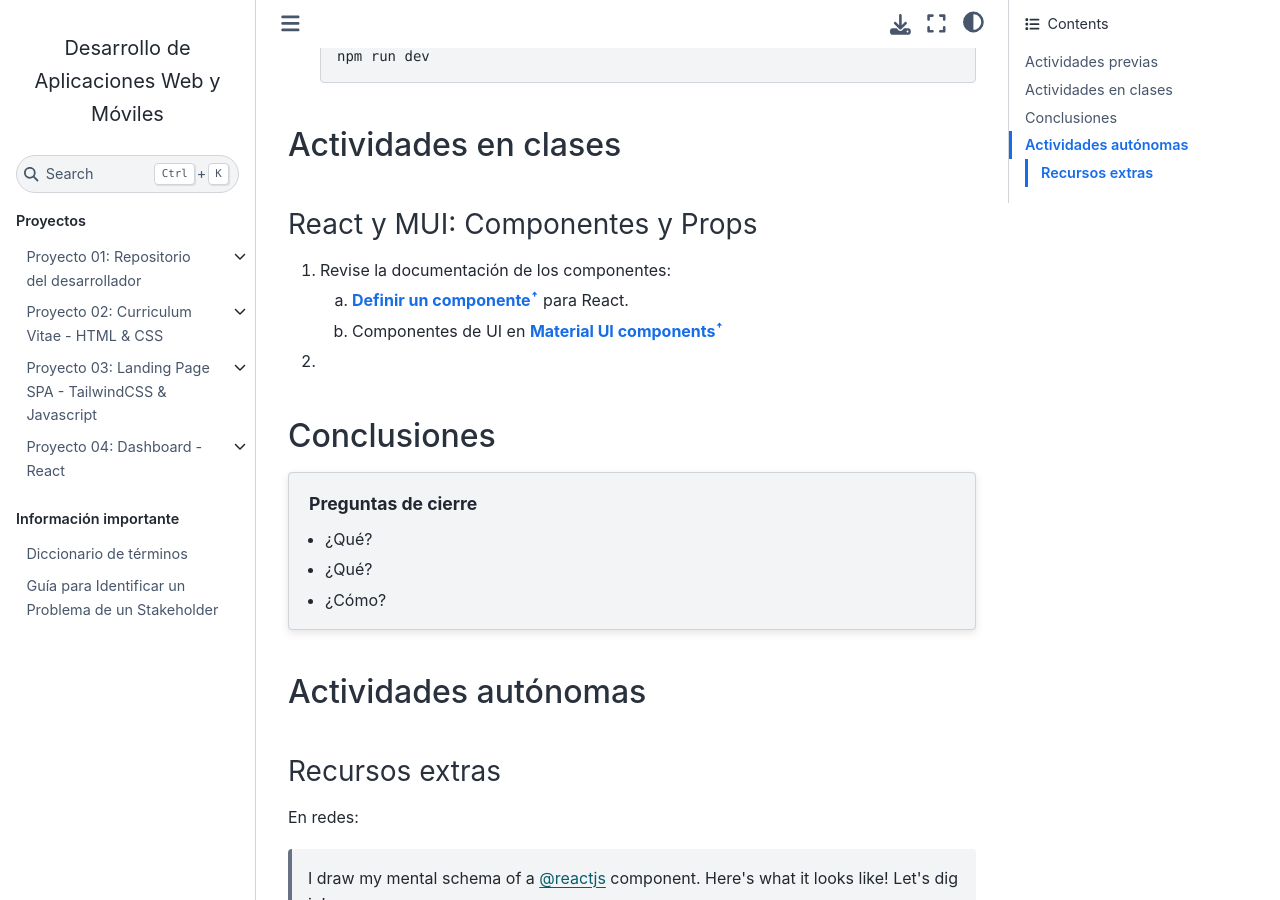
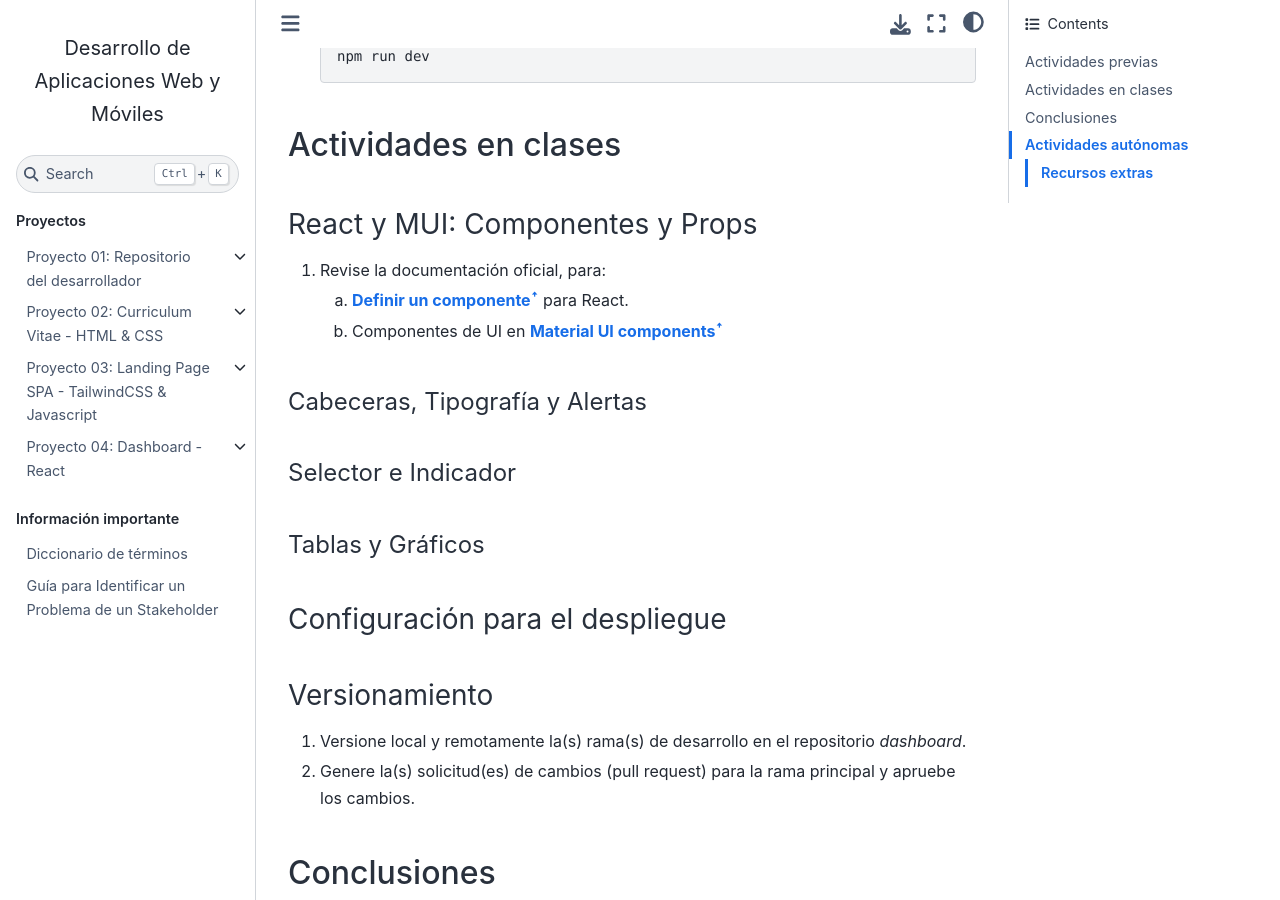
Before and after one commit to DAWMFIEC/DAWM-AI, a Sphinx documentation site: the page built from docs/source/guias/guia13.rst, in a window 1280 px wide and 900 px high, scrolled down 594 px. Built offline with Sphinx 7.4.7 and the Sphinx Book theme 1.1.4, drawn with Linux system fonts in a browser that asks for light colours; comment, search, counter and statistics services are not loaded.

Commit message:
Secciones

```diff
--- a/docs/source/guias/guia13.rst
+++ b/docs/source/guias/guia13.rst
@@ -31,14 +31,30 @@
 =====================
 
 React y MUI: Componentes y Props
---------------------------
+---------------------------------
 
-1. Revise la documentación de los componentes:
+1. Revise la documentación oficial, para:
 
    a) `Definir un componente <https://es.react.dev/learn/your-first-component>`_ para React.
    b) Componentes de UI en `Material UI components <https://mui.com/material-ui/all-components/>`_
 
-2.
+Cabeceras, Tipografía y Alertas
+^^^^^^^^^^^^^^^^^^^^^^^^^^^^^^^
+
+Selector e Indicador
+^^^^^^^^^^^^^^^^^^^^
+
+Tablas y Gráficos
+^^^^^^^^^^^^^^^^^
+
+Configuración para el despliegue
+--------------------------------
+
+Versionamiento
+--------------
+
+1. Versione local y remotamente la(s) rama(s) de desarrollo en el repositorio *dashboard*.
+2. Genere la(s) solicitud(es) de cambios (pull request) para la rama principal y apruebe los cambios.
 
 Conclusiones
 ============
```
